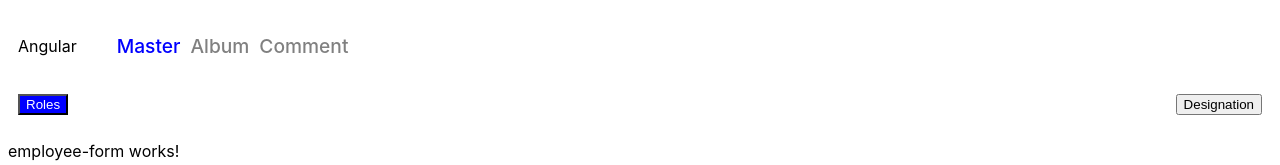
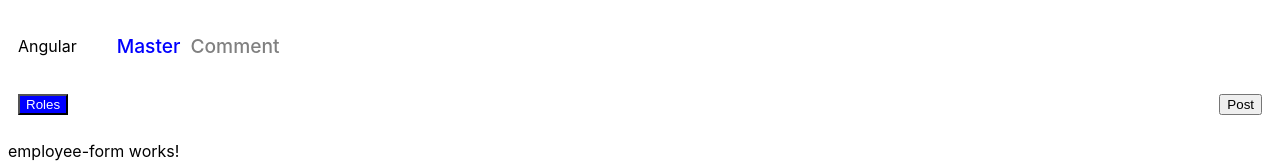
Before and after one commit to pallab-bjitOfficial/angular_18_tutorial, an Angular app: page /master in a window 1280 px wide. Shown: the top 165 px of the page. Built offline with nearby package versions, Linux system fonts and the light colour scheme; no server answers.

Commit message:
fixed the pipe issue

```diff
--- a/src/app/components/header/header.component.html
+++ b/src/app/components/header/header.component.html
@@ -4,9 +4,9 @@
     <li>
       <a routerLink="/master" routerLinkActive="active-link">Master</a>
     </li>
-    <li>
+    <!-- <li>
       <a routerLink="/album" routerLinkActive="active-link">Album</a>
-    </li>
+    </li> -->
     <li>
       <a routerLink="/comment" routerLinkActive="active-link">Comment</a>
     </li>
--- a/src/app/components/master/master.component.html
+++ b/src/app/components/master/master.component.html
@@ -2,7 +2,7 @@
   <button (click)="setActiveComponent('roles')"
     [ngClass]="{ active: currentActiveComponent === 'roles' }">Roles</button>
   <button (click)="setActiveComponent('designation')"
-    [ngClass]="{ active: currentActiveComponent === 'designation' }">Designation</button>
+    [ngClass]="{ active: currentActiveComponent === 'designation' }">Post</button>
 </div>
 <div>
   <app-roles *ngIf="currentActiveComponent === 'roles'"></app-roles>
```
